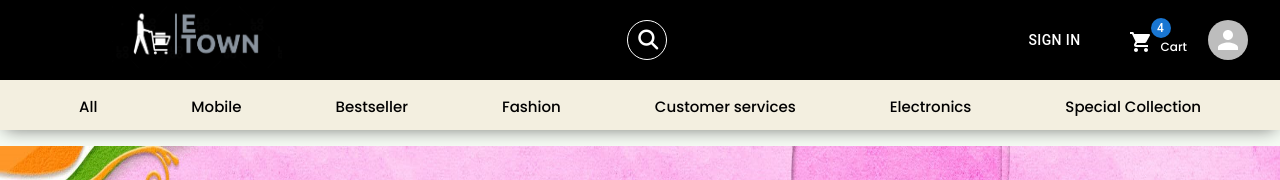
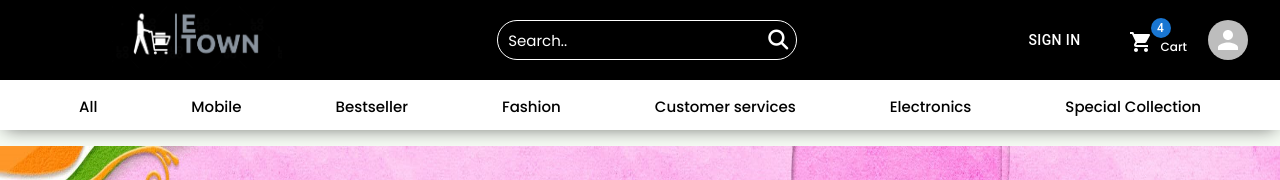
Before and after one commit to adarsh4567/e-commerce-frontend, a React (Create React App) app: page / in a window 1280 px wide. Shown: the top 180 px of the page. Built offline with nearby package versions, Linux system fonts and the light colour scheme; a web font is replaced by a local one.

Commit message:
Search improved

```diff
--- a/src/App.js
+++ b/src/App.js
@@ -15,7 +15,7 @@ function App() {
   useEffect(()=>{
      setTimeout(() => {
        setLoading(false)
-     }, 7000);
+     }, 5500);
   },[])
   return (<>
     {!loading ? (<>
--- a/src/components/Navbar/Navbar.css
+++ b/src/components/Navbar/Navbar.css
@@ -68,27 +68,30 @@ header nav .left .search_icon:hover{
 }
 .box .input {
     padding: 10px;
-    width: 40px;
+    width: 300px;
     height: 40px;
     background: none;
     border-radius: 50px;
     box-sizing: border-box;
     font-size: 15px;
-    color: white;
     outline: none;
+    color: black;
     border: 1px solid white;
     transition: .5s;
 }
+
 .box input::placeholder{
-   opacity: 0;
+   opacity: 1;
+   color: white;
 }
 .box:hover input::placeholder{
     opacity: 1;
+    color: #000;
 }
 .box:hover input{
     border: 1px solid white;
-    width: 350px;
-    background: rgb(0, 0, 0);
+    width: 400px;
+    background: rgb(255, 255, 255);
     border-radius: 10px;
 }
 .box #one{
@@ -102,6 +105,7 @@ header nav .left .search_icon:hover{
 }
 .box:hover #one{
     opacity: 1;
+    color: black;
 }
 /* header nav .left input:focus{
     border: 2px solid #febd69;
--- a/src/components/slide/slide.css
+++ b/src/components/slide/slide.css
@@ -124,7 +124,7 @@
 	left: 0;
 	width: 100%;
 	height: 100%;
-	background: rgba(234,240,240,.1);
+	background: rgba(113, 112, 112, 0.1);
 	color: #ffffff;
 	font-family: 'Quicksand', sans-serif;
 	display: flex;
--- a/src/components/slide/slide.js
+++ b/src/components/slide/slide.js
@@ -66,7 +66,7 @@ const Slide = ({ title, isFirstSlide }) => {
               <p className="product_name">{e.title.shortTitle}</p>
               <p className="product_offer">{e.discount}</p>
               <p className="product_explore">{e.tagline}</p>
-              <div class="image__overlay image__overlay--blur">
+              <div class="image__overlay">
                 <div class="image__title">View</div>
               </div>
             </div>
--- a/src/components/subNav/subNav.css
+++ b/src/components/subNav/subNav.css
@@ -1,7 +1,7 @@
 .new_nav{
     width: 100%;
     height: 50px;
-    background: #F3EFE0;
+    background: #ffffff;
     position: relative;
     box-shadow: 0px 4px 18px -5px rgba(0,0,0,0.55);
     top: 80px;
```
